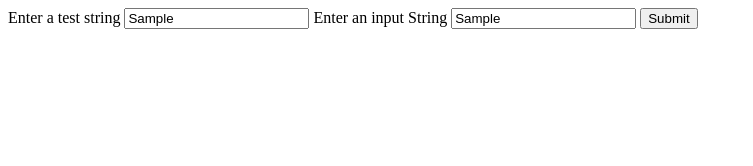
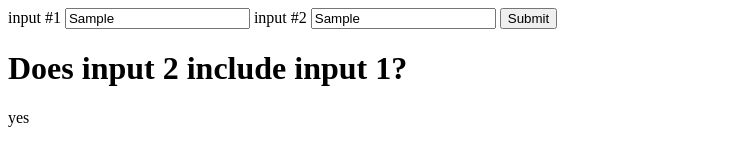
Before and after one commit to p-mayor/input-string-demo, a plain HTML site: page index.html in a window 1280 px wide. Both pictures are taken after typing "Sample", "Sample" into the empty fields and a click on the button "Submit". Shown: the whole page, without its empty margins (0-753 px from the left). Drawn offline with Linux system fonts and the light colour scheme.

Commit message:
clean up / add output

```diff
--- a/index.html
+++ b/index.html
@@ -6,13 +6,17 @@
     <title>Document</title>
 </head>
 <body>
-    <label for="test-string">Enter a test string</label>
-    <input type="text" name="test-string" id="test-string">
+    <label for="input-1">input #1</label>
+    <input type="text" name="input-1" id="input-1">
 
-    <label for="input-string">Enter an input String</label>
-    <input type="text" name="input-string" id="input-string">
+    <label for="input-2">input #2</label>
+    <input type="text" name="input-2" id="input-2">
 
     <button id="submit">Submit</button>
+
+    <h1>Does input 2 include input 1?</h1>
+
+    <div id="output"></div>
 
     <script src="main.js"></script>
 </body>
--- a/main.js
+++ b/main.js
@@ -1,15 +1,19 @@
-let testStringElement = document.querySelector("#test-string")
-
-let userInputStringElement = document.querySelector("#input-string")
+let inputElement1 = document.querySelector("#input-1")
+let inputElement2 = document.querySelector("#input-2")
 
 let submitButton = document.querySelector("#submit")
 
+let outputElement = document.querySelector("#output")
+
 submitButton.addEventListener("click", function(){
-    let inputString = userInputStringElement.value
+    let inputString1 = inputElement1.value
+    let inputString2 = inputElement2.value
 
-    if(testStringElement.value.includes(inputString)){
+    if(inputString2.includes(inputString1)){
         console.log("it is included")
+        outputElement.innerHTML = "yes"
     } else {
         console.log("it is not included")
+        outputElement.innerHTML = "no"
     }
 })
```
